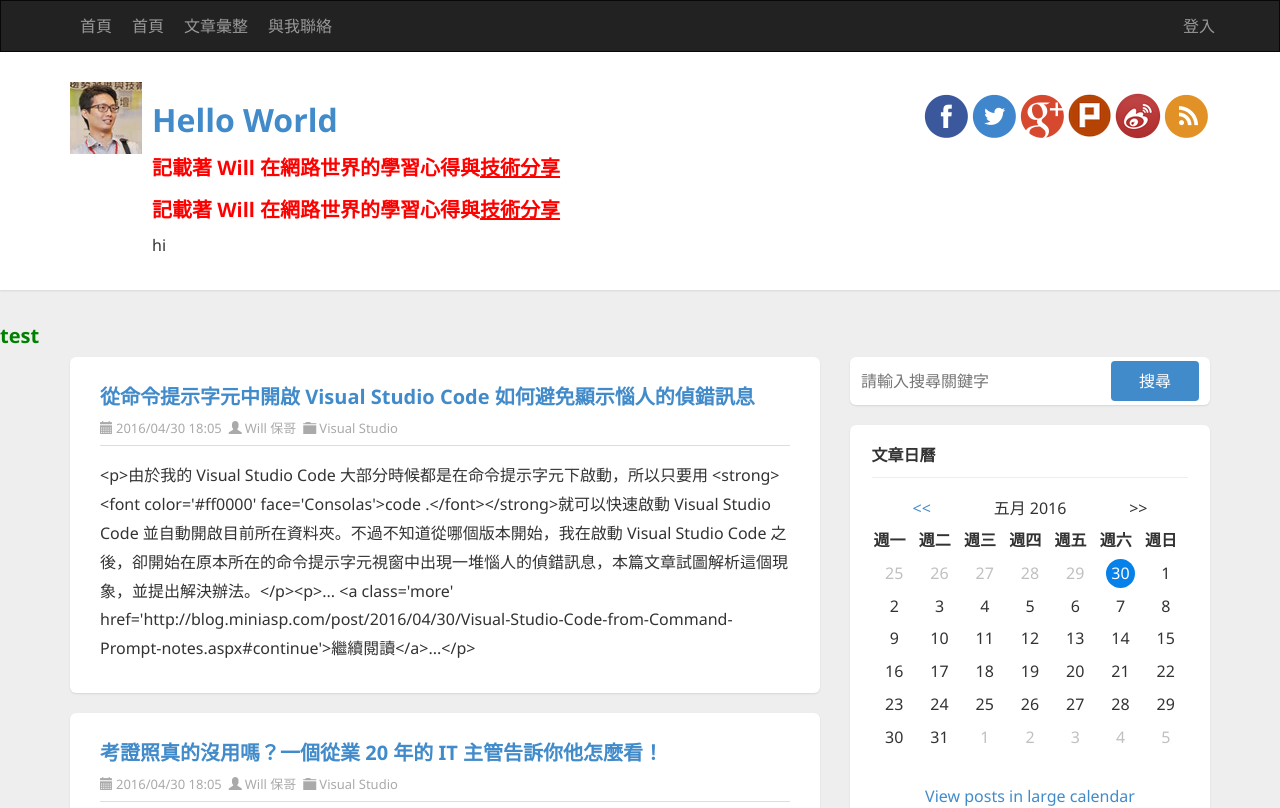
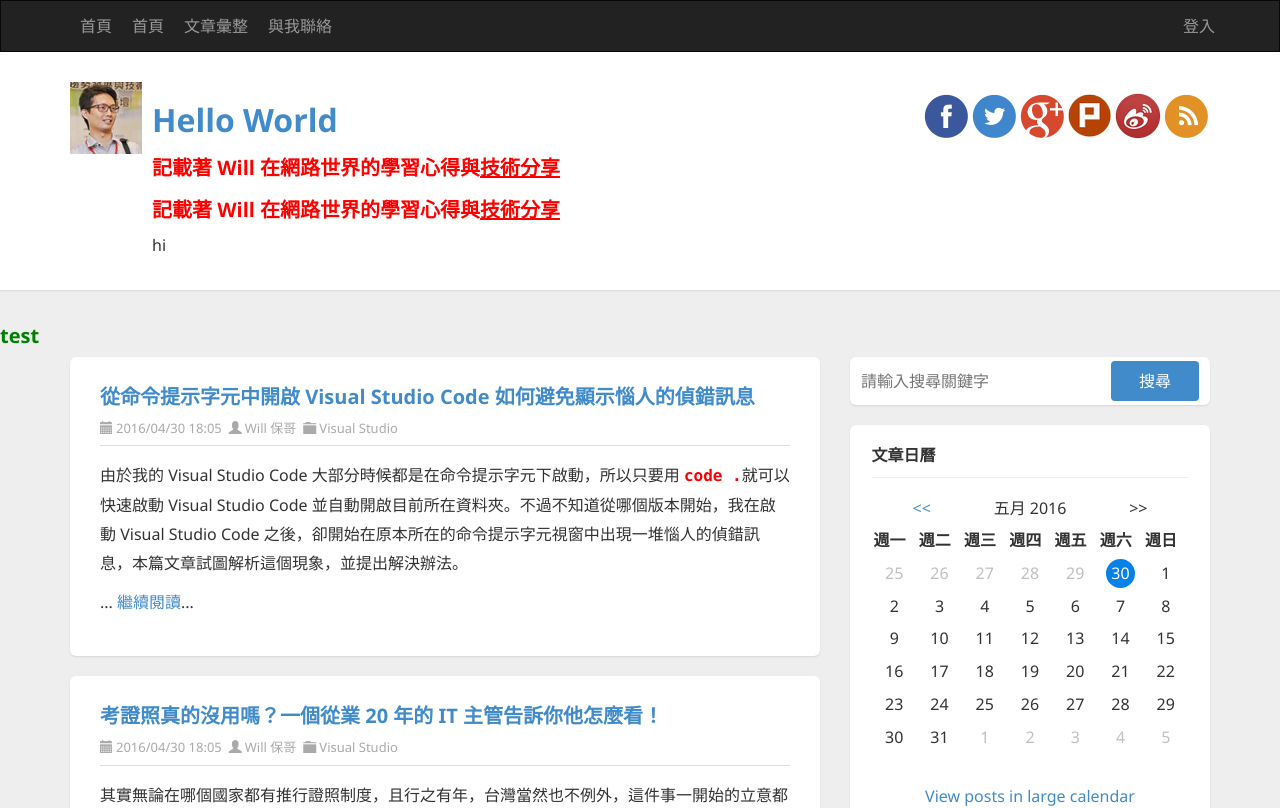
Before and after one commit to keabcya/cub-angular-20190322, an Angular app in the folder demo/: page / in a window 1280 px wide. Shown: the top 808 px of the page. Built offline with nearby package versions, Linux system fonts and the light colour scheme.

Commit message:
改用 innerHTML

```diff
--- a/demo/src/app/article/article.component.html
+++ b/demo/src/app/article/article.component.html
@@ -13,7 +13,6 @@
           Studio</a></span>
     </div>
   </header>
-  <section class="post-body text">
-    {{ article.summary }}
+  <section class="post-body text" [innerHTML]="article.summary">
   </section>
 </article>
```
